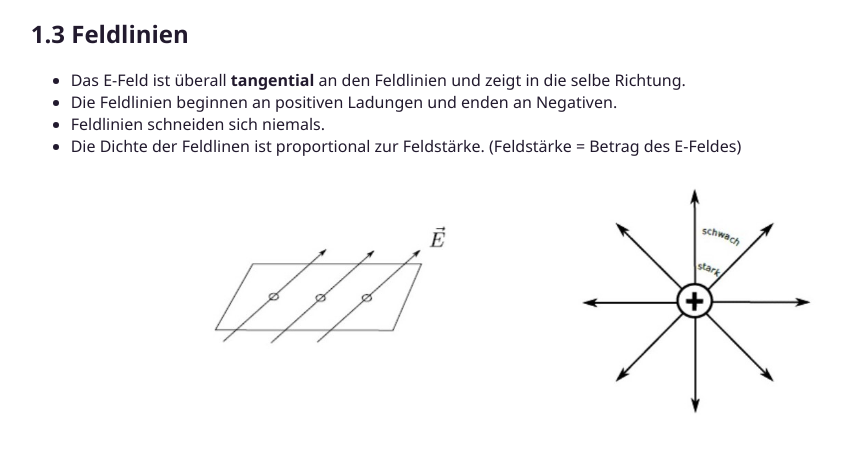
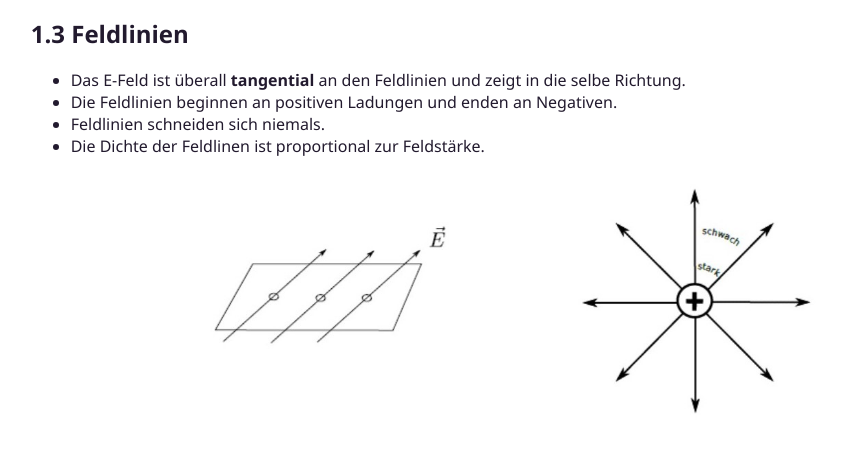
Before and after one commit to Allerbeste/allerbeste2.github.io, a plain HTML site: page Elektrodynamik.html in a window 1280 px wide. Shown: the part 4689-5141 px from the top of the page, without its empty margins (129-970 px from the left). Drawn offline with Linux system fonts and the light colour scheme.

Commit message:
Update Elektrodynamik.html

```diff
--- a/Elektrodynamik.html
+++ b/Elektrodynamik.html
@@ -64,7 +64,7 @@
         <li>Das E-Feld ist überall <strong>tangential</strong> an den Feldlinien und zeigt in die selbe Richtung.</li>
         <li>Die Feldlinien beginnen an positiven Ladungen und enden an Negativen.</li>
         <li>Feldlinien schneiden sich niemals.</li>
-        <li>Die Dichte der Feldlinen ist proportional zur Feldstärke. (Feldstärke = Betrag des E-Feldes)</li>
+        <li>Die Dichte der Feldlinen ist proportional zur Feldstärke.</li>
       </ul>
       <img class="Bild2" src="1.3 Feldlinien.jpg">
 
```
